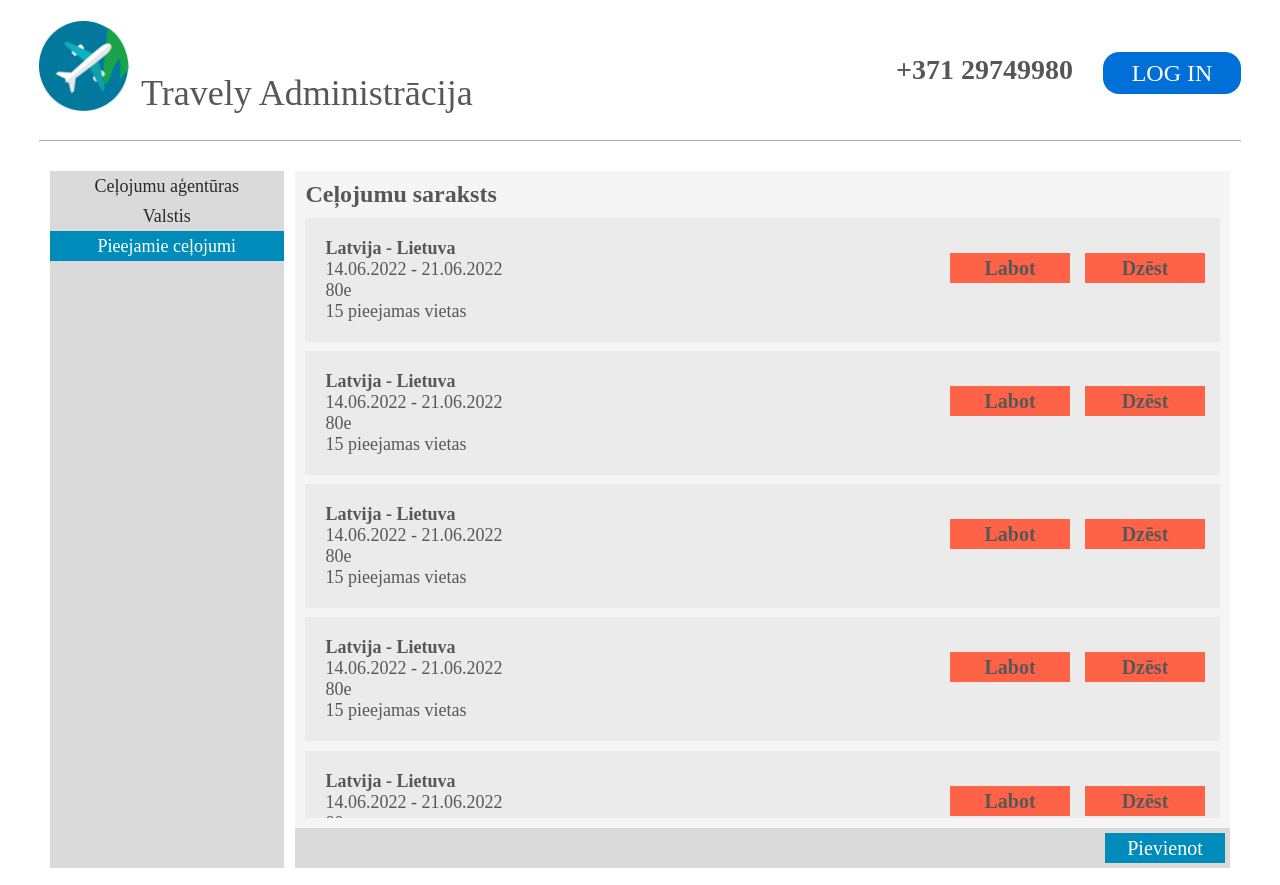
After one commit to RalfsUpelnieks/flask_celojums-majas-lapa, a Flask app: page /admin/trips in a window 1280 px wide. The commit adds this page. Shown: the top 885 px of the page. Run offline with Flask 2, Linux system fonts and the light colour scheme; some web fonts are replaced.

Commit message:
New files added - Admin page and Jinja

```diff
--- a/main.py
+++ b/main.py
@@ -1,6 +1,7 @@
-from flask import Flask, render_template
+from flask import Flask, render_template, redirect
+from flask.helpers import url_for
+
 app = Flask('app')
-
 @app.route('/')
 def index():
   return render_template("index.html")
@@ -11,10 +12,23 @@ def celojumi():
 
 @app.route('/admin')
 def admin():
-  return render_template("admin.html")
+  return redirect(url_for("admin_agencies"))
 
 @app.route('/profils')
 def profils():
   return render_template("profile.html")
 
-app.run(host='0.0.0.0', port=8080)
+@app.route('/admin/countries')
+def admin_countries():
+  return render_template("templates/countries.html", num = [1,2,3,4,5,6,7,8,9,1,2,3,4,5,6,7,8,9,0])
+
+@app.route('/admin/agencies')
+def admin_agencies():
+  return render_template("templates/agencies.html", num = [1,2,3,4,5,6,7,8,9,1,2,3,4,5,6,7,8,9,0])
+
+@app.route('/admin/trips')
+def admin_trips():
+  return render_template("templates/trips.html", num = [1,2,3,4,5,6,7,8,9,1,2,3,4,5,6,7,8,9,0])
+
+if __name__ == "__main__":
+    app.run(host="0.0.0.0", port=8080)
--- a/static/css/stylesheet.css
+++ b/static/css/stylesheet.css
@@ -81,7 +81,6 @@ a:visited, a:link {
 }
 
 a:hover, a:active {
-  text-decoration: underline;
   font-family: Thasadith;
   font-weight: bold;
   color: #3175c2;
@@ -455,3 +454,126 @@ a:hover, a:active {
   border-radius: 12px;
   margin-left: 50px;
 }
+
+/* Admin Page front-end */
+#admin-page-content {
+    height:80%;
+}
+#ap-selector {
+    display: flex;
+    flex-direction: row;
+
+    margin-top:30px;
+    margin-left:50px;
+    margin-right:50px;
+
+    width: auto;
+}
+#ap-selector-list {
+    display: flex;
+    flex-direction: column;
+    width: 20%;
+    background-color: #dadada;
+}
+#ap-selector-display {
+    width: 80%;
+    margin-left: 1%;
+    background-color: whitesmoke;
+}
+.nav-ul {
+    padding: 0;
+    margin: 0;
+    list-style: none;
+}
+
+.nav-ul li {
+    text-align: center;
+    font-weight: 400;
+    font-size: 18px;
+    height: 30px;
+    line-height: 30px;
+    background-color: #dadada;
+    color:#292929;
+}
+
+#selected {
+    background-color: #008cba;
+    color:white;
+    cursor: default;
+}
+
+.nav-ul li:not(#selected):hover {
+    background-color: dimgray;
+    cursor: pointer;
+    color: white;
+}
+
+#ap-selector-display-title {
+    margin: 5px;
+}
+#selector > a:visited, #selector > a:link, #selector > a:active {
+    color:#292929;
+    text-decoration: none;
+}
+.subtitle {
+    margin: 10px;
+}
+#ap-selector-display-list {
+    margin:10px;
+    background-color: whitesmoke;
+    overflow: auto;
+    min-height: 400px;
+    max-height: 600px;
+}
+#ap-description {
+    text-align: center;
+    padding-top: 20px;
+}
+.list-ul {
+    margin: 0;
+    padding: 20px;
+    font-size: 18px;
+    list-style: none;
+    width:50%;
+}
+
+.ap-list-member {
+    display: flex;
+    flex-direction: row;
+    background-color: rgb(235, 235, 235);
+    max-height: 150px;
+    margin-bottom: 1%;
+}
+
+.ap-list-control {
+    line-height: 30px;
+    font-size: 20px;
+    margin-top: 35px;
+    height: 30px;
+    margin-bottom: 35px;
+    margin-right: 15px;
+    width:120px;
+    text-align: center;
+    background-color: tomato;
+}
+.correct {
+    margin-left: auto;
+}
+.ap-list-add {
+    line-height: 30px;
+    font-size: 20px;
+    font-weight: 500;
+    height: 30px;
+    width:120px;
+    text-align: center;
+    background-color:#008cba;
+    color: white;
+    margin-top: 5px;
+    margin-right: 5px;
+    margin-left:auto;
+}
+#ap-selector-footer {
+    height: 40px;
+    background-color: #dadada;
+    display:flex;
+}
--- /dev/null
+++ b/static/js/adminScript.js
@@ -0,0 +1,14 @@
+document.addEventListener("DOMContentLoaded", () => {
+
+    const SELECTORS = document.querySelectorAll(".selector");
+    SELECTORS.forEach(selector => {
+        selector.addEventListener("click", () => {
+            if(selector.id != "selected") {
+                pastSelected = document.getElementById("selected");
+
+                pastSelected.id = "";
+                selector.id = "selected";
+            }
+        });
+    });
+});
--- a/templates/admin.html
+++ b/templates/admin.html
@@ -4,57 +4,21 @@
     <meta charset="UTF-8">
     <meta http-equiv="X-UA-Compatible" content="IE=edge">
     <meta name="viewport" content="width=device-width, initial-scale=1.0">
-    <link rel="stylesheet" href="static/css/stylesheet.css">
+    <link rel="stylesheet" href="{{ url_for('static', filename = 'css/stylesheet.css') }}">
+    <script src="../static/js/adminScript.js"></script>
     <link href="https://fonts.googleapis.com/css?family=Thasadith&display=swap" rel="stylesheet"/>
     <title>Document</title>
 </head>
 <body>
     <header>
-        <img id="logo" src="static/images/png.png" width="90" height="90" />
+        <img id="logo" src="{{ url_for('static', filename = 'images/png.png') }}" width="90" height="90" />
         <h1 id="title">Travely Administrācija</h1>
         <h1 id="number">+371 29749980</h1>
         <button id="login"><span class="nice">LOG IN</span></button>
     </header>
 
-    <div id="admin-info">
-        <div id="admin">
-            <div id="whole-box">
-                <div id="specific-box">
-                    <div id="admin-upper">
-                        <button id="pievienot"><span class="nice">Pievienot</span></button>
-
-                        <h1 id="admin-teksts-1">Aģentūras</h1>
-                    </div>
-                    <div id="admin-box"></div>
-                </div>
-            </div>
-        </div>
-
-        <div id="admin">
-            <div id="whole-box">
-                <div id="specific-box">
-                    <div id="admin-upper">
-                        <button id="pievienot"><span class="nice">Pievienot</span></button>
-
-                        <h1 id="admin-teksts-2">Ceļojumu saraksts</h1>
-                    </div>
-                    <div id="admin-box"></div>
-                </div>
-            </div>
-        </div>
-
-        <div id="admin">
-            <div id="whole-box-bottom">
-                <div id="specific-box">
-                    <div id="admin-upper-bottom">
-                        <button id="pievienot"><span class="nice">Pievienot</span></button>
-
-                        <h1 id="admin-teksts-3">Valstis</h1>
-                    </div>
-                    <div id="admin-box"></div>
-                </div>
-            </div>
-        </div>
-    </div>
+    {% block title %}
+    <h1>404</h1>
+    {% endblock %}
 </body>
 </html>
--- /dev/null
+++ b/templates/templates/trips.html
@@ -0,0 +1,38 @@
+{% extends "admin.html" %}
+{% block title %}
+<div id="admin-page-content">
+    <div id="ap-selector">
+        <div id="ap-selector-list">
+            <ul class="nav-ul">
+                <a href="/admin/agencies"><li class="selector">Ceļojumu aģentūras</li></a>
+                <a href="/admin/countries"><li class="selector">Valstis</li></a>
+                <li class="selector" id="selected">Pieejamie ceļojumi</li>
+            </ul>
+        </div>
+        <div id="ap-selector-display">
+            <h2 class="subtitle">Ceļojumu saraksts</h2>
+            <div id="ap-selector-display-list">
+                {% if 2 == 2 %}
+                    {% for x in num %}
+                    <div class="ap-list-member">
+                        <ul class="list-ul">
+                            <li style="font-weight: bold;">Latvija - Lietuva</li>
+                            <li>14.06.2022 - 21.06.2022</li>
+                            <li>80e</li>
+                            <li>15 pieejamas vietas</li>
+                        </ul>
+                        <h2 class="ap-list-control correct">Labot</h2>
+                        <h2 class="ap-list-control">Dzēst</h2>
+                    </div>
+                    {% endfor %}
+                {% else %}
+                <p id="ap-description">2 nav vienāds ar 2</p>
+                {% endif %}
+            </div>
+            <div id="ap-selector-footer">
+                <h2 class="ap-list-add">Pievienot</h2>
+            </div>
+        </div>
+    </div>
+</div>
+{% endblock %}
```
Also changed, not shown: templates/templates/agencies.html (added, +37 -0 lines), templates/templates/countries.html (added, +36 -0 lines), README.md, pyproject.toml (line endings or trailing spaces), static/js/script.js (line endings or trailing spaces), 1 other file.
